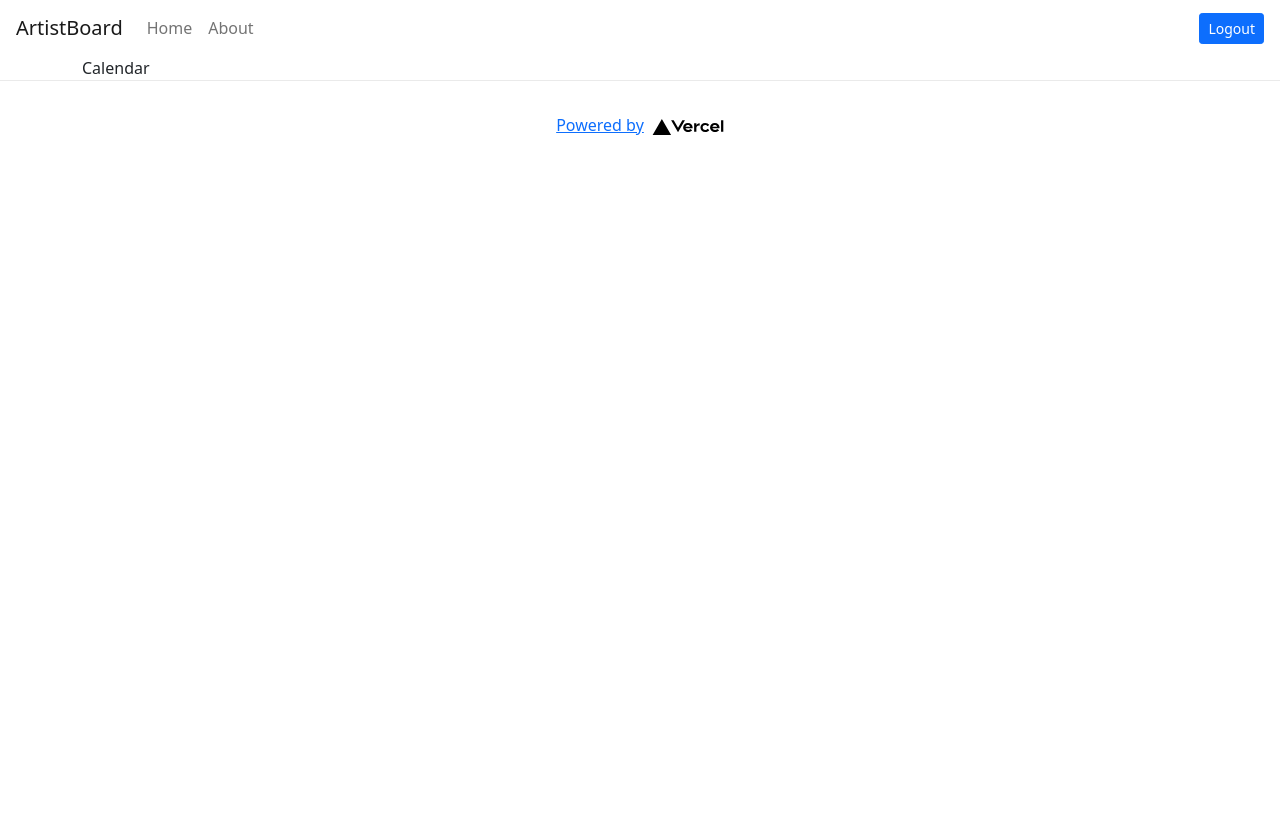
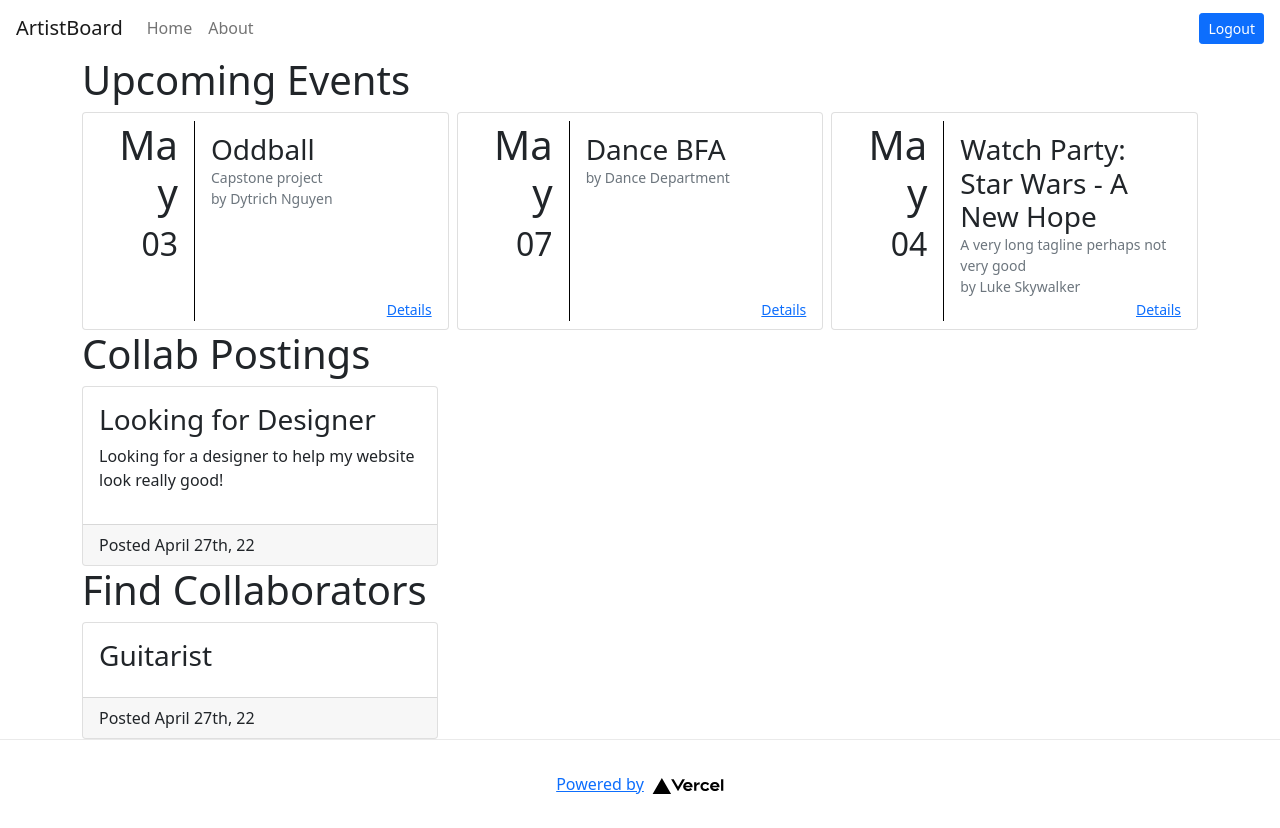
Before and after one commit to NguyenDytrich/ArtistBoard, a Next.js app: page / in a window 1280 px wide. Before the commit the page ends 800 px from the top, so only its background shows below. Built offline with nearby package versions, Linux system fonts and the light colour scheme; no server answers; sample sign-in values are in the browser's storage.

Commit message:
Draft upcoming page

```diff
--- /dev/null
+++ b/components/calendar/event/PreviewCard.tsx
@@ -0,0 +1,63 @@
+import { DateTime } from "luxon";
+import { Card } from "react-bootstrap";
+
+interface EventPreviewProps {
+  date: DateTime;
+  title: string;
+  tagline?: string;
+  organizer: string;
+  url: string;
+  className?: string;
+}
+
+const PreviewCard: React.FC<EventPreviewProps> = ({
+  date,
+  title,
+  tagline,
+  organizer,
+  url,
+  className,
+}) => {
+  return (
+    <Card className={className} >
+      <div className="d-flex py-2 h-100">
+        <div
+          style={{
+            textAlign: "right",
+            width: "6rem",
+            paddingRight: "1em",
+            marginLeft: "1em",
+            marginRight: "1em",
+            borderRight: "1px solid black",
+          }}
+        >
+          <h1>{date.toFormat("LLL")}</h1>
+          <h2>{date.toFormat("dd")}</h2>
+        </div>
+        <div
+          style={{
+            marginTop: "0.75rem",
+            flexGrow: 1,
+            marginRight: "1em",
+            display: "flex",
+            flexDirection: "column",
+            justifyContent: "space-between",
+          }}
+        >
+          <div>
+            <h3 className="mb-0">{title}</h3>
+            {tagline ? <div className="text-muted small">{tagline}</div> : null}
+            <div className="text-muted small">by {organizer}</div>
+          </div>
+          <div className="text-end">
+            <a className="small" href={url}>
+              Details
+            </a>
+          </div>
+        </div>
+      </div>
+    </Card>
+  );
+};
+
+export default PreviewCard;
--- a/pages/index.tsx
+++ b/pages/index.tsx
@@ -2,17 +2,74 @@ import Image from "next/image";
 import styles from "../styles/Home.module.css";
 import { useAuthOrRedirect } from "../utils/hooks";
 import BaseLayout from "../components/form/BaseLayout";
-import { CalendarWeek } from "../components/calendar";
-import { Row } from "react-bootstrap";
+import { Card, Col, Row } from "react-bootstrap";
+import Script from "next/script";
+import PreviewCard from "../components/calendar/event/PreviewCard";
+import { DateTime } from "luxon";
 
 const Home: React.FC = () => {
   const ready = useAuthOrRedirect();
 
   return !ready ? null : (
     <>
+      <Script src="https://cdnjs.cloudflare.com/ajax/libs/holder/2.9.8/holder.js" />
       <BaseLayout>
-        <Row>
-          <CalendarWeek startDate={new Date()}/>
+        <h1>Upcoming Events</h1>
+        <Row lg={3} className="gx-2 align-items-stretch">
+          <Col>
+            <PreviewCard
+              className="h-100"
+              date={DateTime.fromObject({ year: 2022, month: 5, day: 3 })}
+              title={"Oddball"}
+              tagline="Capstone project"
+              organizer="Dytrich Nguyen"
+              url=""
+            />
+          </Col>
+          <Col>
+            <PreviewCard
+              className="h-100"
+              date={DateTime.fromObject({ year: 2022, month: 5, day: 7 })}
+              title={"Dance BFA"}
+              organizer="Dance Department"
+              url=""
+            />
+          </Col>
+          <Col>
+            <PreviewCard
+              className="h-100"
+              date={DateTime.fromObject({ year: 2022, month: 5, day: 4 })}
+              title={"Watch Party: Star Wars - A New Hope"}
+              tagline="A very long tagline perhaps not very good"
+              organizer="Luke Skywalker"
+              url=""
+            />
+          </Col>
+        </Row>
+        <h1>Collab Postings</h1>
+        <Row lg={3}>
+          <Col>
+            <Card>
+              <Card.Body>
+                <h3>Looking for Designer</h3>
+                <p>
+                  Looking for a designer to help my website look really good!
+                </p>
+              </Card.Body>
+              <Card.Footer>Posted April 27th, 22</Card.Footer>
+            </Card>
+          </Col>
+        </Row>
+        <h1>Find Collaborators</h1>
+        <Row lg={3}>
+          <Col>
+            <Card>
+              <Card.Body>
+                <h3>Guitarist</h3>
+              </Card.Body>
+              <Card.Footer>Posted April 27th, 22</Card.Footer>
+            </Card>
+          </Col>
         </Row>
       </BaseLayout>
       <footer className={styles.footer}>
```
